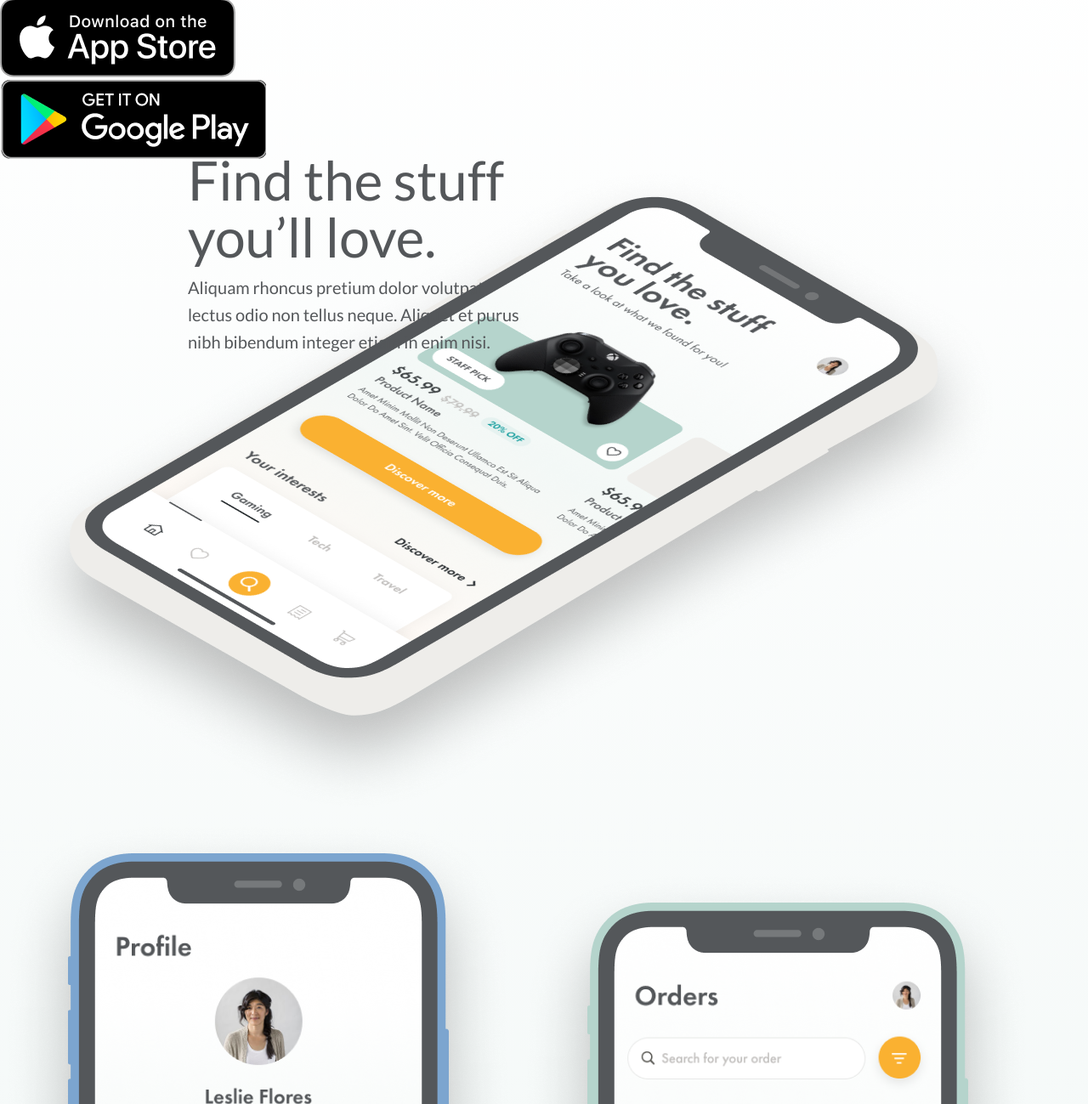
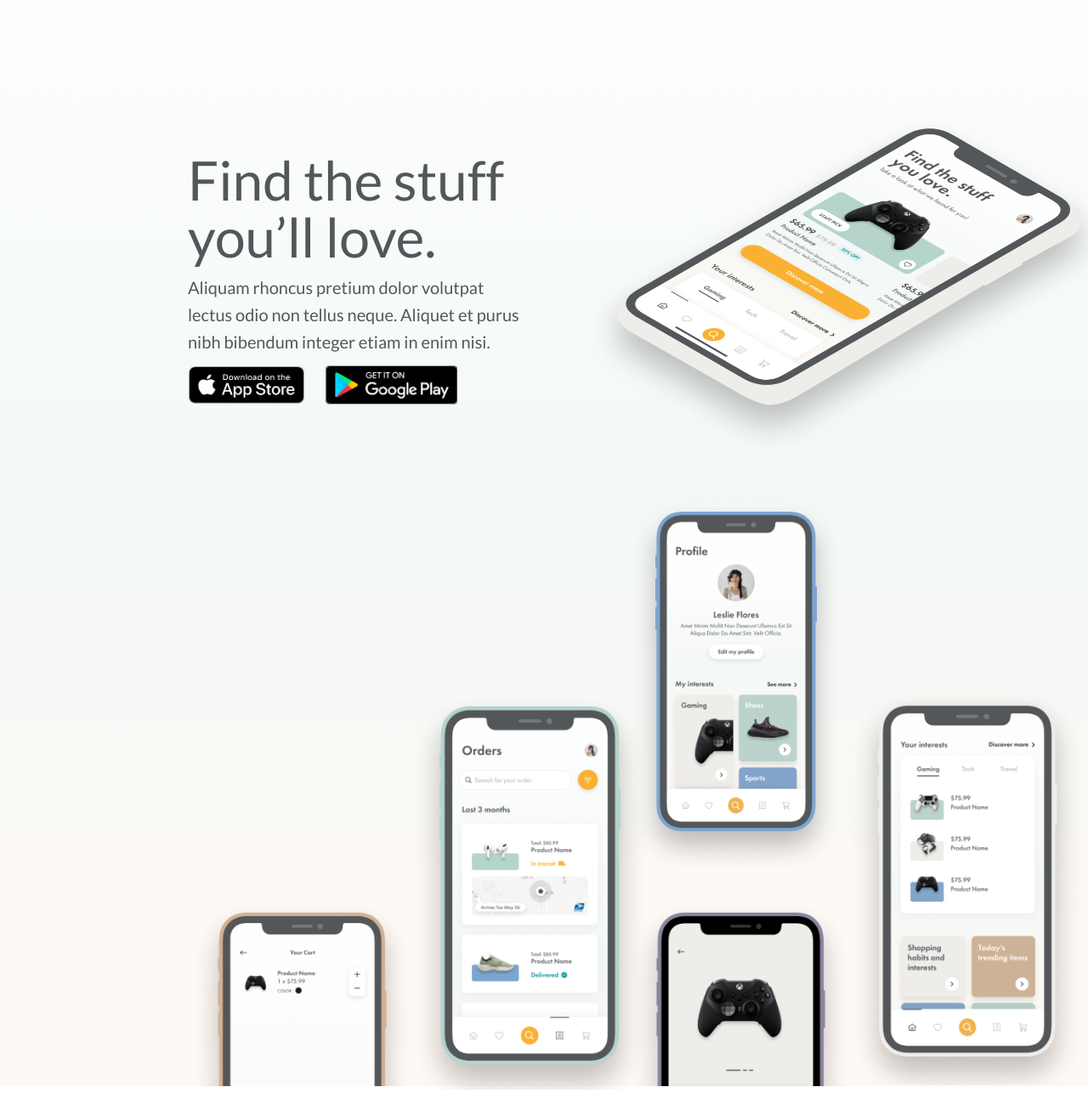
Before and after one commit to Mathias007/splash-page, a plain HTML site: page index.html in a window 1280 px wide. Shown: the part 101-1400 px from the top of the page at 85% size. Drawn offline with Linux system fonts and the light colour scheme; a script that the page names is missing.

Commit message:
style added images.

```diff
--- a/index.html
+++ b/index.html
@@ -37,7 +37,7 @@
             <!-- Images -->
             <img src="./img/profile.png" alt="Profile Mockup" class="profile-img">
             <img src="./img/orders.png" alt="Orders Mockup" class="orders-img">
-            <img src="./img/home.png" alt="Home Mockup" class="hoEWme-img">
+            <img src="./img/home.png" alt="Home Mockup" class="home-img">
             <img src="./img/cart.png" alt="Cart Mockup" class="cart-img">
             <img src="./img/product.png" alt="Product Mockup" class="product-img">
         </div>
--- a/style.css
+++ b/style.css
@@ -20,8 +20,16 @@ body {
 .wrapper {
     position: relative;
     width: 1440px;
-    min-height: 100vh;
+    height: 1379px;
     margin: auto;
+}
+
+.brand-img {
+    position: absolute;
+    width: 193px;
+    height: 47.64px;
+    left: 221px;
+    top: 50.25px;
 }
 
 .title {
@@ -48,3 +56,81 @@ body {
     font-size: 20px;
     line-height: 32px;
 }
+
+.app-store-btn {
+    position: absolute;
+    width: 136.42px;
+    height: 44.26px;
+    left: 222.01px;
+    top: 532.01px;
+}
+
+.app-store-btn img {
+    width: 136.42px;
+    height: 44.26px;
+}
+
+.google-play-btn {
+    position: absolute;
+    width: 156.19px;
+    height: 46.28px;
+    left: 381.81px;
+    top: 531px;
+}
+
+.google-play-btn img {
+    width: 156.19px;
+    height: 46.28px;
+}
+
+.main-image-container {
+    position: absolute;
+    width: 535.72px;
+    height: 309.27px;
+    left: 683.28px;
+    top: 229.73px;
+}
+
+.main-image-container img {
+    height: 411.15px;
+}
+
+.profile-img {
+    position: absolute;
+    height: 444px;
+    left: 737px;
+    right: 479px;
+    top: 686px;
+}
+
+.product-img {
+    position: absolute;
+    height: 222px;
+    left: 737px;
+    right: 479px;
+    top: 1157px;
+}
+
+.orders-img {
+    position: absolute;
+    height: 470px;
+    left: 479px;
+    right: 737px;
+    top: 913px;
+}
+
+.cart-img {
+    position: absolute;
+    height: 222px;
+    left: 221px;
+    right: 995px;
+    top: 1157px;
+}
+
+.home-img {
+    position: absolute;
+    height: 470px;
+    left: 995px;
+    right: 221px;
+    top: 908px;
+}
```
